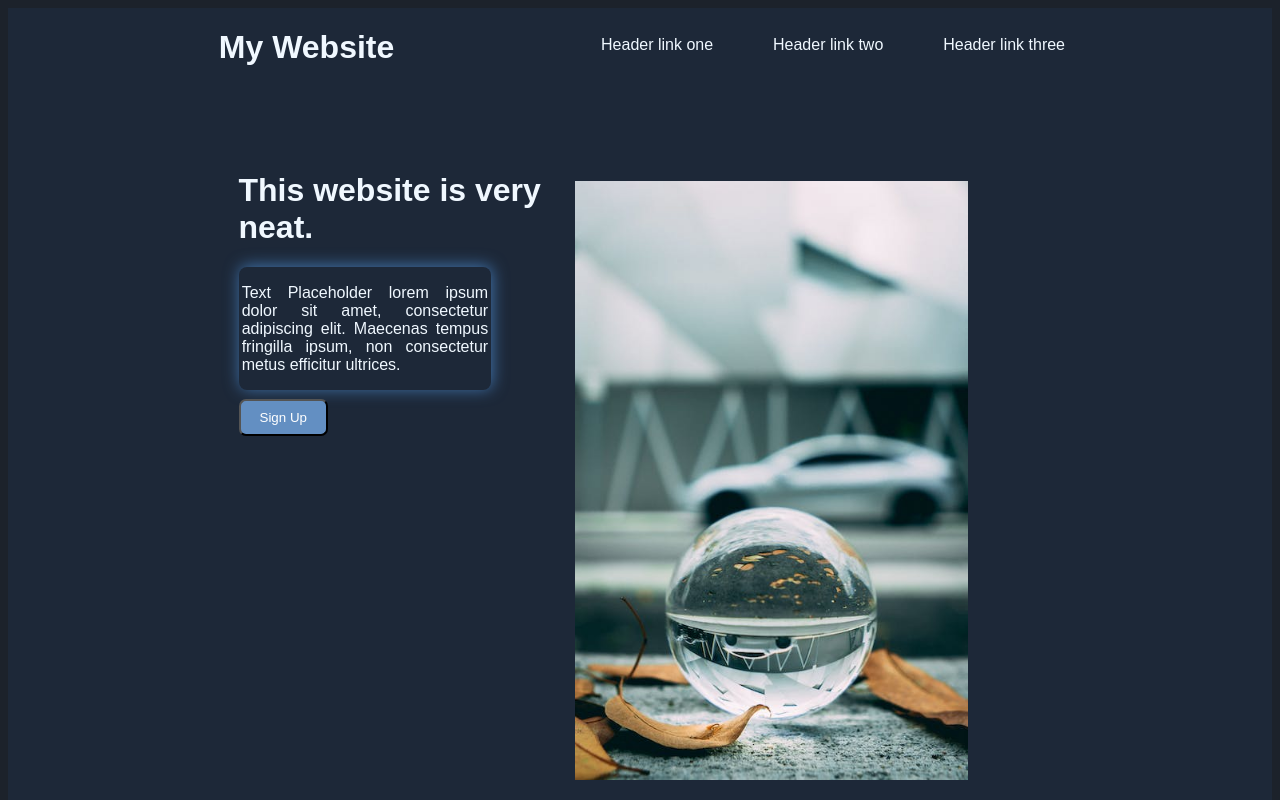
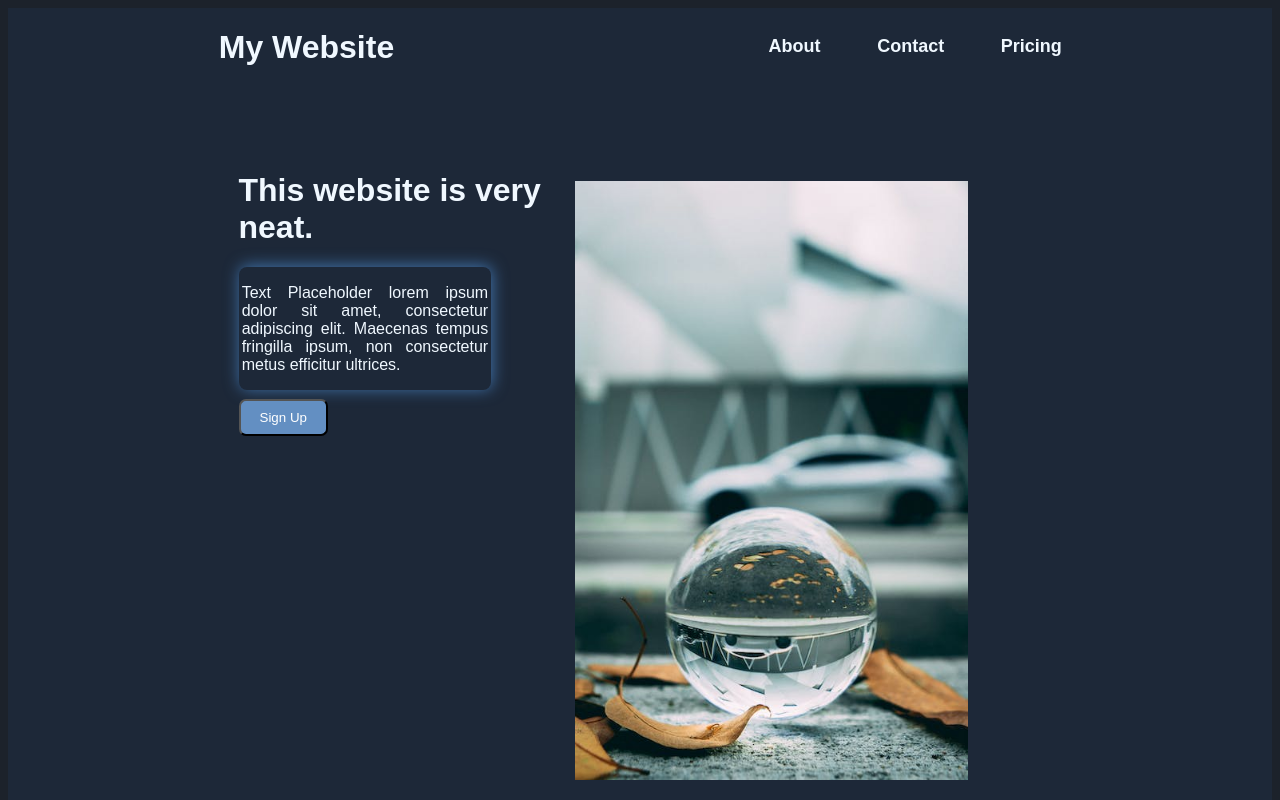
Before and after one commit to IlIusive/landing-page, a plain HTML site: page index.html in a window 1280 px wide. Shown: the top 800 px of the page. Drawn offline with Linux system fonts and the light colour scheme.

Commit message:
Improvement: Top Links
• Add hyperlinks to header that lead to google.com
• Remove all stylying associated with the placeholder links

```diff
--- a/index.html
+++ b/index.html
@@ -16,13 +16,12 @@
 
 <div class="top-links">
 <ul>
-    <li href="#">Header link one</li>
-    <li href="#">Header link two</li>
-    <li href="#">Header link three</li>
+    <li> <a href="https://www.google.com/">About</a> </li>
+    <li> <a href="https://www.google.com/">Contact</a> </li>
+    <li> <a href="https://www.google.com/">Pricing</a> </li>
 </ul>
 </div>
 </div>
-
 
 
 <div class="header-secondary">
--- a/style.css
+++ b/style.css
@@ -5,8 +5,10 @@ body {
 
 }
 
-a {
-  list-style-type: none;
+a, a:visited a:hover a:active {
+  color: inherit;
+  text-decoration: none;
+
 }
 
 
@@ -24,7 +26,7 @@ a {
   display: flex;
   flex-direction: row;
   justify-content: center;
-  gap: 12%;
+  gap: 25%;
 }
 
 .title-position {
@@ -35,12 +37,14 @@ font-family: Arial, Helvetica, sans-serif;
 }
 
 .top-links li {
-    display: inline-block;
     padding: 0 25px;
     margin-top: 12px;
-    white-space: nowrap;
 
     font-family: Arial, Helvetica, sans-serif;
+    font-size: large;
+    font-weight: 900;
+    color: aliceblue;
+
 }
 
 ul {
```
